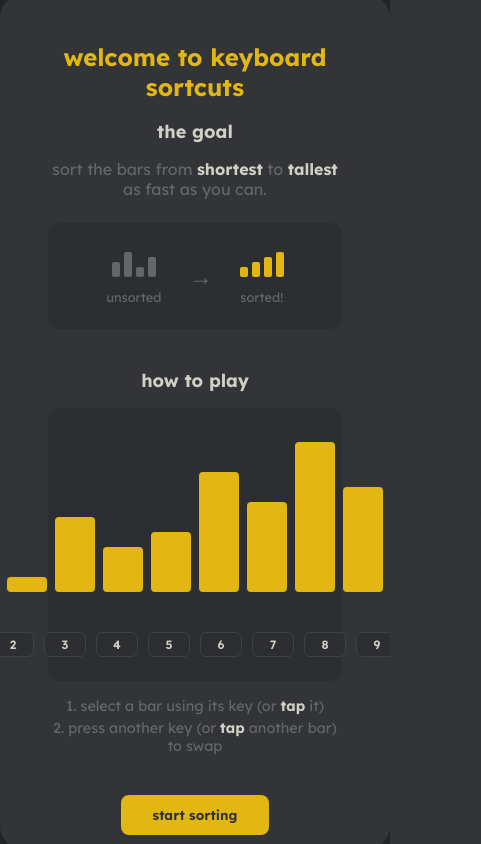
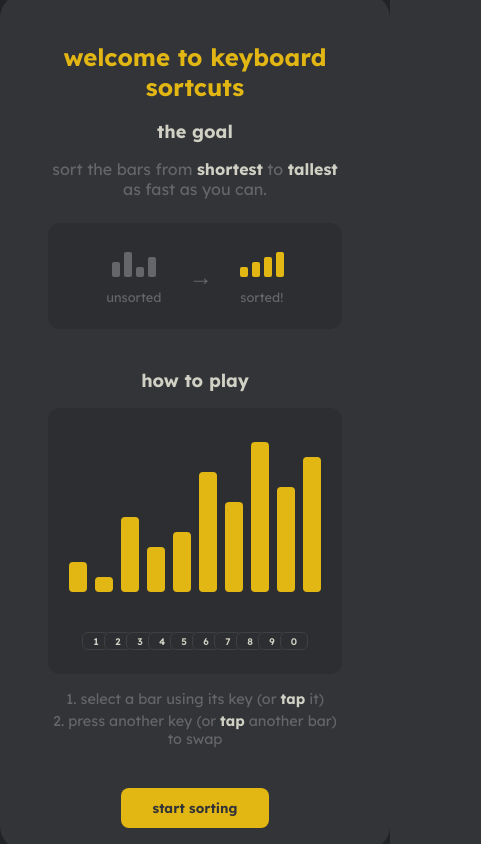
Before and after one commit to atcupps/keyboard-sort, a SvelteKit app: page / in a window 390 px wide. Shown: the whole page, 481 px wide, since content can reach past the window. Built offline with nearby package versions, Linux system fonts and the light colour scheme.

Commit message:
mobile responsive

```diff
--- a/src/lib/components/Bar.svelte
+++ b/src/lib/components/Bar.svelte
@@ -6,10 +6,10 @@
 
 <style>
 	.bar {
-		width: 40px;
+		width: var(--bar-width, 40px);
 		background-color: #e2b714;
 		border-radius: 4px;
-		transition: background-color 0.2s, transform 0.2s, box-shadow 0.2s;
+		transition: background-color 0.2s, transform 0.2s, box-shadow 0.2s, width 0.2s;
 	}
 
 	.selected {
--- a/src/routes/+page.svelte
+++ b/src/routes/+page.svelte
@@ -519,7 +519,23 @@
 		background-color: #323437;
 		color: #d1d0c5;
 		font-family: 'Lexend', 'JetBrains Mono', monospace;
-		overflow: hidden;
+		overflow-x: hidden;
+		--bar-width: 40px;
+		--bar-gap: 12px;
+	}
+
+	@media (max-width: 600px) {
+		:global(body) {
+			--bar-width: 24px;
+			--bar-gap: 6px;
+		}
+	}
+
+	@media (max-width: 400px) {
+		:global(body) {
+			--bar-width: 18px;
+			--bar-gap: 4px;
+		}
 	}
 
 	main {
@@ -529,6 +545,9 @@
 		justify-content: center;
 		min-height: 100vh;
 		gap: 3rem;
+		width: 100%;
+		padding: 1rem;
+		box-sizing: border-box;
 	}
 
 	.header {
@@ -697,9 +716,10 @@
 	}
 
 	.visualizer-container {
-		padding: 1rem 2rem;
+		padding: 1rem;
 		border-radius: 16px;
 		transition: filter 0.3s;
+		max-width: 100%;
 	}
 
 	.blurred {
@@ -710,20 +730,21 @@
 	.visualizer {
 		display: flex;
 		align-items: flex-end;
-		gap: 12px;
+		gap: var(--bar-gap);
 		height: 250px;
-		min-width: 508px;
 		padding-bottom: 12px;
+		justify-content: center;
 	}
 
 	.indicators {
 		display: flex;
-		gap: 12px;
+		gap: var(--bar-gap);
 		margin-top: 12px;
+		justify-content: center;
 	}
 
 	.indicator {
-		width: 40px;
+		width: var(--bar-width);
 		display: flex;
 		justify-content: center;
 		overflow: visible;
@@ -744,6 +765,14 @@
 		position: relative;
 		z-index: 5;
 		transition: all 0.2s;
+	}
+
+	@media (max-width: 600px) {
+		.key-label {
+			font-size: 0.6rem;
+			padding: 2px 4px;
+			min-width: 18px;
+		}
 	}
 
 	.keycap.pressed {
@@ -926,6 +955,7 @@
 		padding: 2rem;
 		background: #2c2e31;
 		border-radius: 12px;
+		flex-wrap: wrap;
 	}
 
 	.key-input-group {
@@ -934,7 +964,7 @@
 		align-items: center;
 		gap: 12px;
 		flex: 1;
-		min-width: 0;
+		min-width: 60px;
 	}
 
 	.key-input-group label {
```
